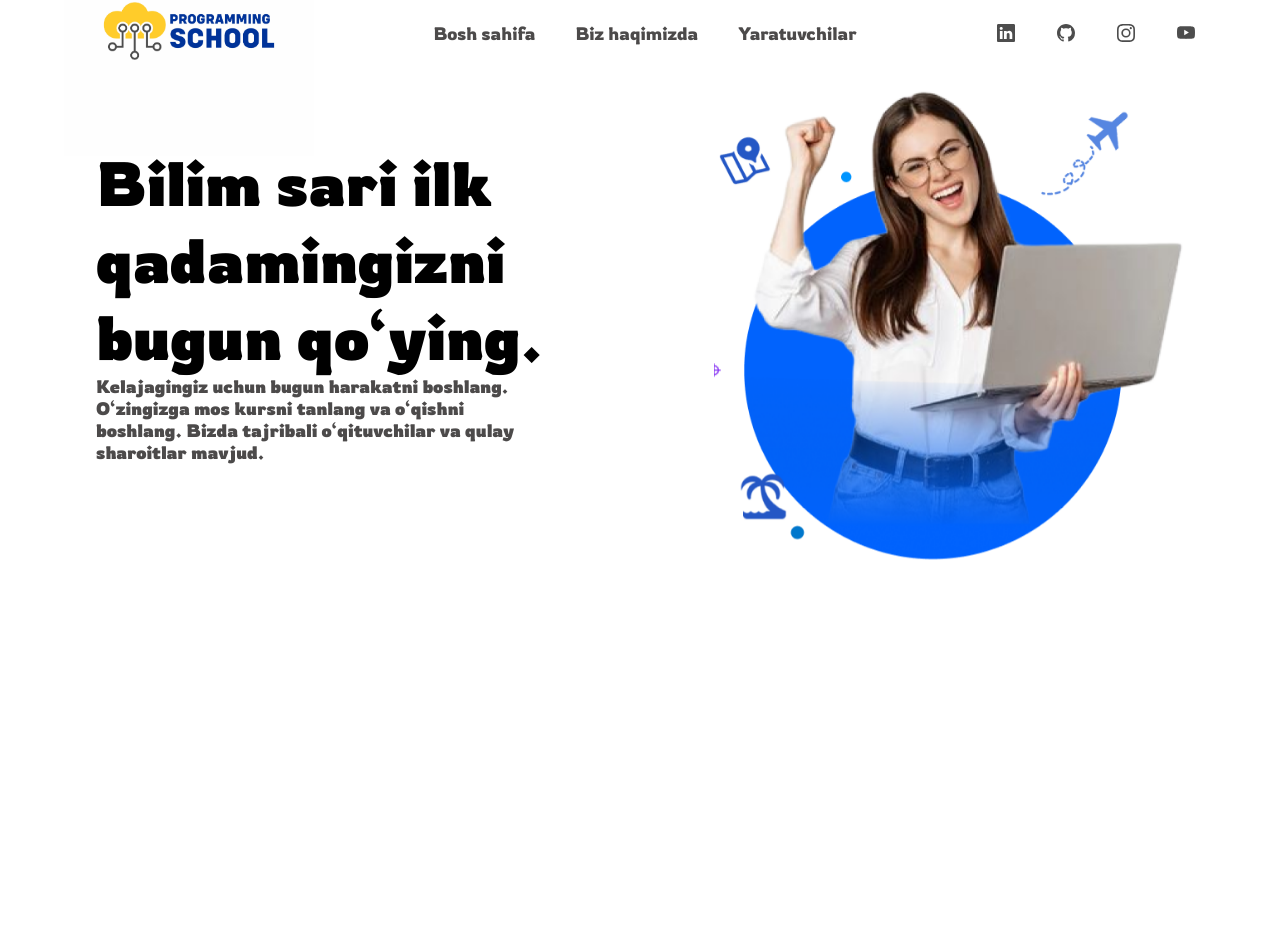
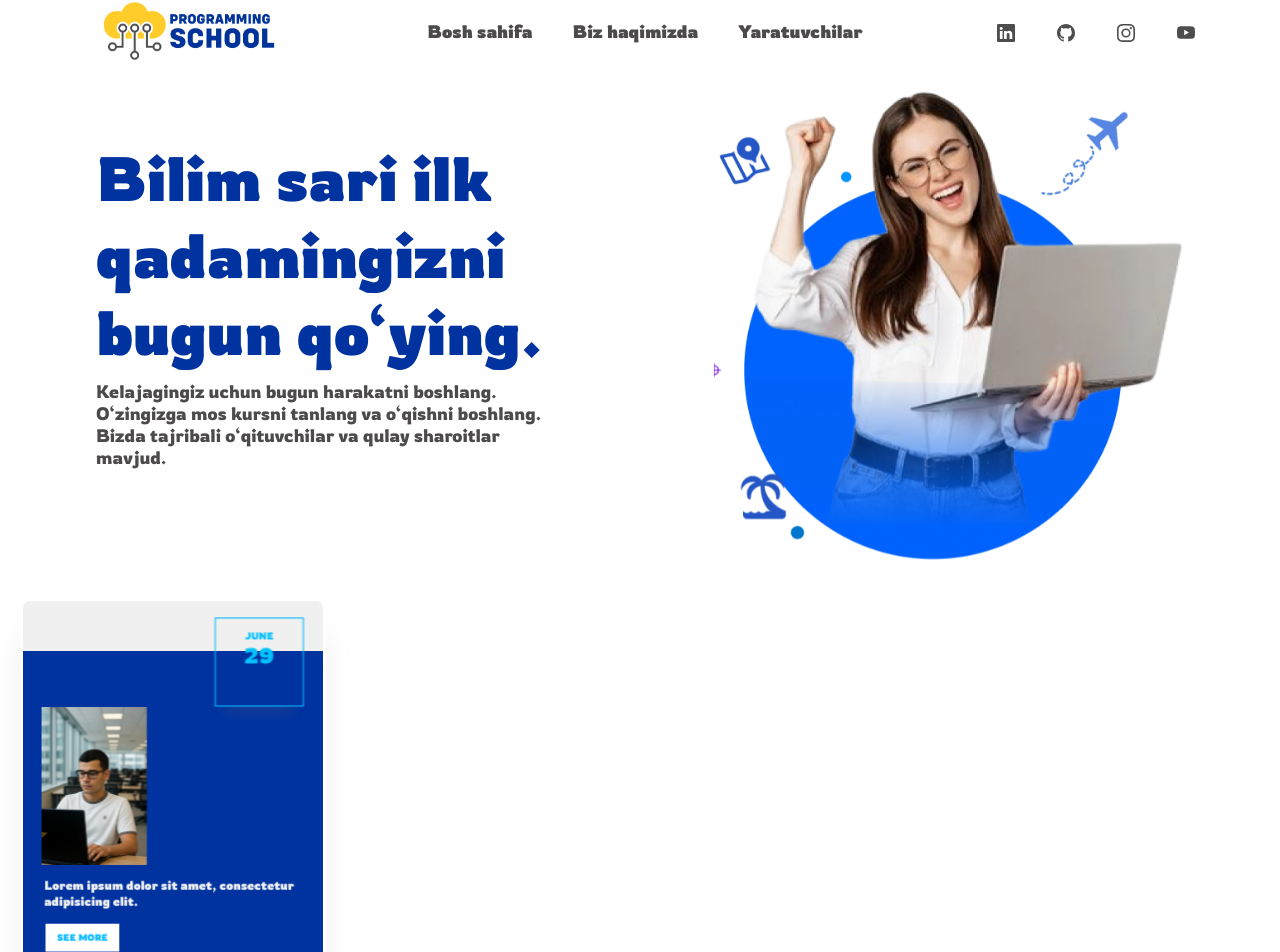
Before and after one commit to muhammadfayziyev2/programmingschool, a Next.js app: page / in a window 1280 px wide. Shown: the part 42-994 px from the top of the page. Before the commit the page ends 800 px from the top, so only its background shows below. Built offline with nearby package versions, Linux system fonts and the light colour scheme.

Commit message:
new file:   public/IMG_20250414_112944_658 (3).jpg 	new file:   public/uzim.png 	new file:   src/app/components/AboutUs.jsx 	modified:   src/app/components/HomePage.jsx 	modified:   src/app/components/MainPage.jsx 	modified:   src/app/globals.css 	modified:   src/app/layout.js

```diff
--- /dev/null
+++ b/src/app/components/AboutUs.jsx
@@ -0,0 +1,26 @@
+import React from 'react'
+
+const AboutUs = () => {
+  return (
+    <div>
+          <div className="parent">
+              <div className="card">
+                  <div className="content-box">
+
+                      <img src="IMG_20250414_112944_658 (3).jpg" alt="" className="card-title" />
+                      <p className="card-content">
+                          Lorem ipsum dolor sit amet, consectetur adipisicing elit.
+                      </p>
+                      <span className="see-more">See More</span>
+                  </div>
+                  <div className="date-box">
+                      <span className="month">JUNE</span>
+                      <span className="date">29</span>
+                  </div>
+              </div>
+          </div>
+    </div>
+  )
+}
+
+export default AboutUs
--- a/src/app/components/HomePage.jsx
+++ b/src/app/components/HomePage.jsx
@@ -1,12 +1,14 @@
 import React from 'react'
 import Header from './Header'
 import MainPage from './MainPage'
+import AboutUs from './AboutUs'
 
 const HomePage = () => {
   return (
     <div>
         <Header/>
         <MainPage/>
+        <AboutUs/>
     </div>
   )
 }
--- a/src/app/globals.css
+++ b/src/app/globals.css
@@ -20,6 +20,89 @@
   font-size: 18px;
   color: rgb(76, 74, 74);
 }
+/* Parent ul animatsiyasi */
+.header_unit1 {
+  list-style: none;
+  padding: 0;
+  margin: 0;
+  display: flex;
+  gap: 20px;
+  opacity: 0;
+  transform: translateY(-20px);
+  animation: fadeSlideIn 0.5s ease-out forwards;
+  animation-delay: 0.2s;
+}
+
+/* Har bir li element uchun kirish animatsiyasi */
+.header_unit2 {
+  opacity: 0;
+  transform: translateY(-10px);
+  animation: itemFadeIn 0.4s ease-out forwards;
+}
+
+.header_unit2:nth-child(1) {
+  animation-delay: 0.4s;
+}
+
+.header_unit2:nth-child(2) {
+  animation-delay: 0.6s;
+}
+
+.header_unit2:nth-child(3) {
+  animation-delay: 0.8s;
+}
+.header_unit1 {
+  list-style: none;
+  padding: 0;
+  margin: 0;
+  display: flex;
+  gap: 30px;
+}
+
+.header_unit2 {
+  position: relative;
+  font-size: 18px;
+  font-weight: 600;
+  cursor: pointer;
+  padding-bottom: 5px;
+  transition: all 0.3s ease-in-out;
+}
+
+/* Pastki chiziq */
+.header_unit2::after {
+  content: '';
+  position: absolute;
+  bottom: 0;
+  left: 50%;
+  width: 0;
+  height: 2px;
+  background-color: #0033A0;
+  /* yoki istalgan rang */
+  transition: all 0.3s ease-out;
+  transform: translateX(-50%);
+}
+
+/* Hoverda chiziq ikki tomonga kengayadi */
+.header_unit2:hover::after {
+  width: 100%;
+}
+.header_unit2:hover{
+  color: #FFCC29;
+}
+@keyframes fadeSlideIn {
+  to {
+    opacity: 1;
+    transform: translateY(0);
+  }
+}
+
+@keyframes itemFadeIn {
+  to {
+    opacity: 1;
+    transform: translateY(0);
+  }
+}
+
 .header_contaner {
   display: flex;
   align-items: center;
@@ -187,6 +270,7 @@ ul {
   font-size: 62px;
   width: 550px;
   font-weight: 700;
+  color: #0033A0;
 }
 
 .main_p {
@@ -194,9 +278,124 @@ ul {
   font-size: 18px;
   font-weight: 760;
   width: 450px;
+  font-weight: 500;
+  margin-top: 10px;
 }
 
 .main_us {
   padding-bottom: 50px;
   animation: slideInLeft 1.5s ease forwards;
 }
+.parent {
+  width: 300px;
+  padding: 20px;
+  perspective: 1000px;
+}
+
+.card {
+  padding-top: 50px;
+  /* border-radius: 10px; */
+  border: 3px solid rgb(255, 255, 255);
+  transform-style: preserve-3d;
+ border-radius: 10px;
+  background-size: 60px 60px;
+  background-position: 0 0, 0 0;
+  background-color: #f0f0f0;
+  width: 100%;
+  box-shadow: rgba(142, 142, 142, 0.3) 0px 30px 30px -10px;
+  transition: all 0.5s ease-in-out;
+}
+
+.card:hover {
+  background-position: -100px 100px, -100px 100px;
+  transform: rotate3d(0.5, 1, 0, 30deg);
+}
+
+.content-box {
+  background: #0033A0;
+  /* border-radius: 10px 100px 10px 10px; */
+  transition: all 0.5s ease-in-out;
+  padding: 60px 25px 25px 25px;
+  transform-style: preserve-3d;
+}
+
+.content-box .card-title {
+  display: inline-block;
+  color: white;
+  font-size: 25px;
+  font-weight: 900;
+  transition: all 0.5s ease-in-out;
+  transform: translate3d(0px, 0px, 50px);
+}
+.card-title{
+  width: 100px;
+}
+.content-box .card-title:hover {
+  transform: translate3d(0px, 0px, 60px);
+}
+
+.content-box .card-content {
+  margin-top: 10px;
+  font-size: 12px;
+  font-weight: 700;
+  color: #f2f2f2;
+  transition: all 0.5s ease-in-out;
+  transform: translate3d(0px, 0px, 30px);
+}
+
+.content-box .card-content:hover {
+  transform: translate3d(0px, 0px, 60px);
+}
+
+.content-box .see-more {
+  cursor: pointer;
+  margin-top: 1rem;
+  display: inline-block;
+  font-weight: 900;
+  font-size: 9px;
+  text-transform: uppercase;
+  color: rgb(7, 185, 255);
+  /* border-radius: 5px; */
+  background: white;
+  padding: 0.5rem 0.7rem;
+  transition: all 0.5s ease-in-out;
+  transform: translate3d(0px, 0px, 20px);
+}
+
+.content-box .see-more:hover {
+  transform: translate3d(0px, 0px, 60px);
+}
+
+.date-box {
+  position: absolute;
+  top: 30px;
+  right: 30px;
+  height: 60px;
+  width: 60px;
+
+  border: 1px solid rgb(7, 185, 255);
+  /* border-radius: 10px; */
+  padding: 10px;
+  transform: translate3d(0px, 0px, 80px);
+  box-shadow: rgba(100, 100, 111, 0.2) 0px 17px 10px -10px;
+}
+.about-img{
+  width: 50px;
+}
+
+.date-box span {
+  display: block;
+  text-align: center;
+}
+
+.date-box .month {
+  color: rgb(4, 193, 250);
+  font-size: 9px;
+  font-weight: 700;
+}
+
+.date-box .date {
+  font-size: 20px;
+  font-weight: 900;
+  color: rgb(4, 193, 250);
+}
--- a/src/app/layout.js
+++ b/src/app/layout.js
@@ -17,7 +17,7 @@ const rowdies = Rowdies({
 })
 
 export const metadata = {
-  title: "Create Next App",
+  title: "Programming School",
   description: "Generated by create next app",
 };
 
```
Also changed, not shown: src/app/components/MainPage.jsx (+8 -10 lines), public/IMG_20250414_112944_658 (3).jpg (added), public/uzim.png (added).
